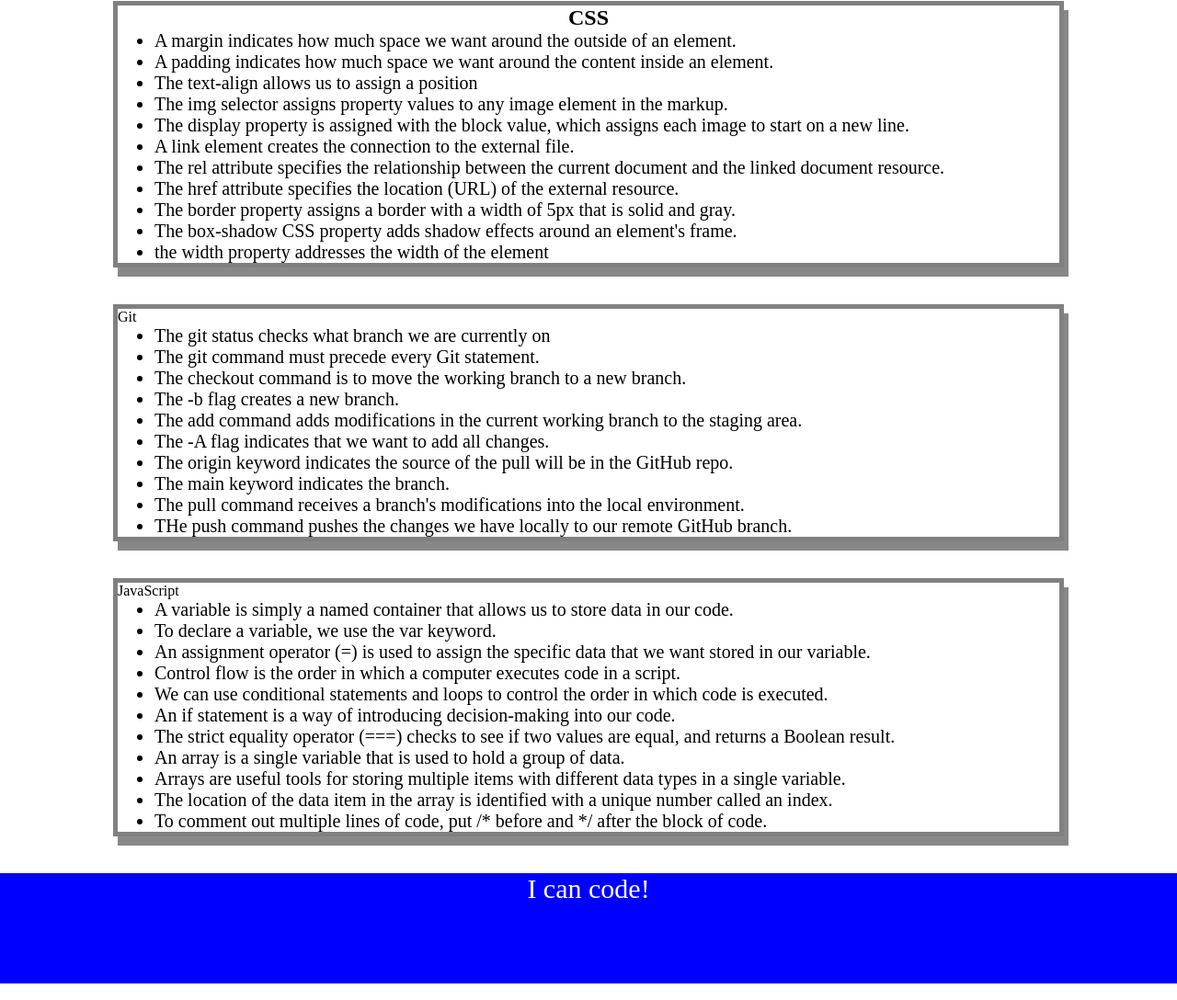
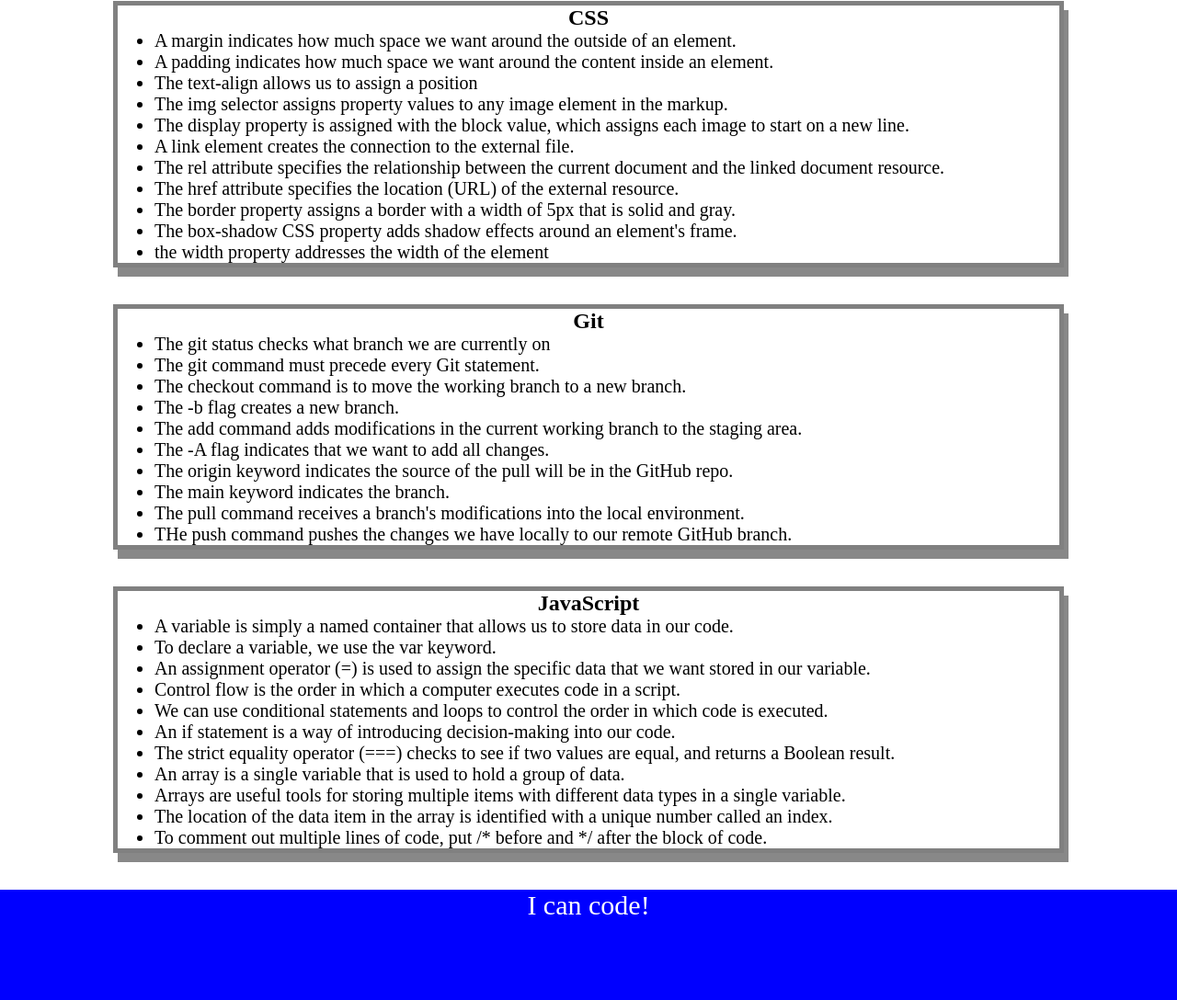
Before and after one commit to russkinori/precourse-study-guide, a plain HTML site: page prework-study-guide/index.html in a window 1280 px wide. Shown: the part 535-1623 px from the top of the page at 92% size. Drawn offline with Linux system fonts and the light colour scheme.

Commit message:
corrected headers

```diff
--- a/prework-study-guide/index.html
+++ b/prework-study-guide/index.html
@@ -51,7 +51,7 @@
       </section>
 
       <section class="card" id="git-section">
-        Git
+        <h2>Git</h2>
         <ul>
           <li>The git status checks what branch we are currently on</li>
           <li>The git command must precede every Git statement.</li>
@@ -67,7 +67,7 @@
       </section>
 
       <section class="card" id="javascript-section">
-        JavaScript
+        <h2>JavaScript</h2>
         <ul>
           <li>A variable is simply a named container that allows us to store data in our code.</li>
           <li>To declare a variable, we use the var keyword.</li>
```
